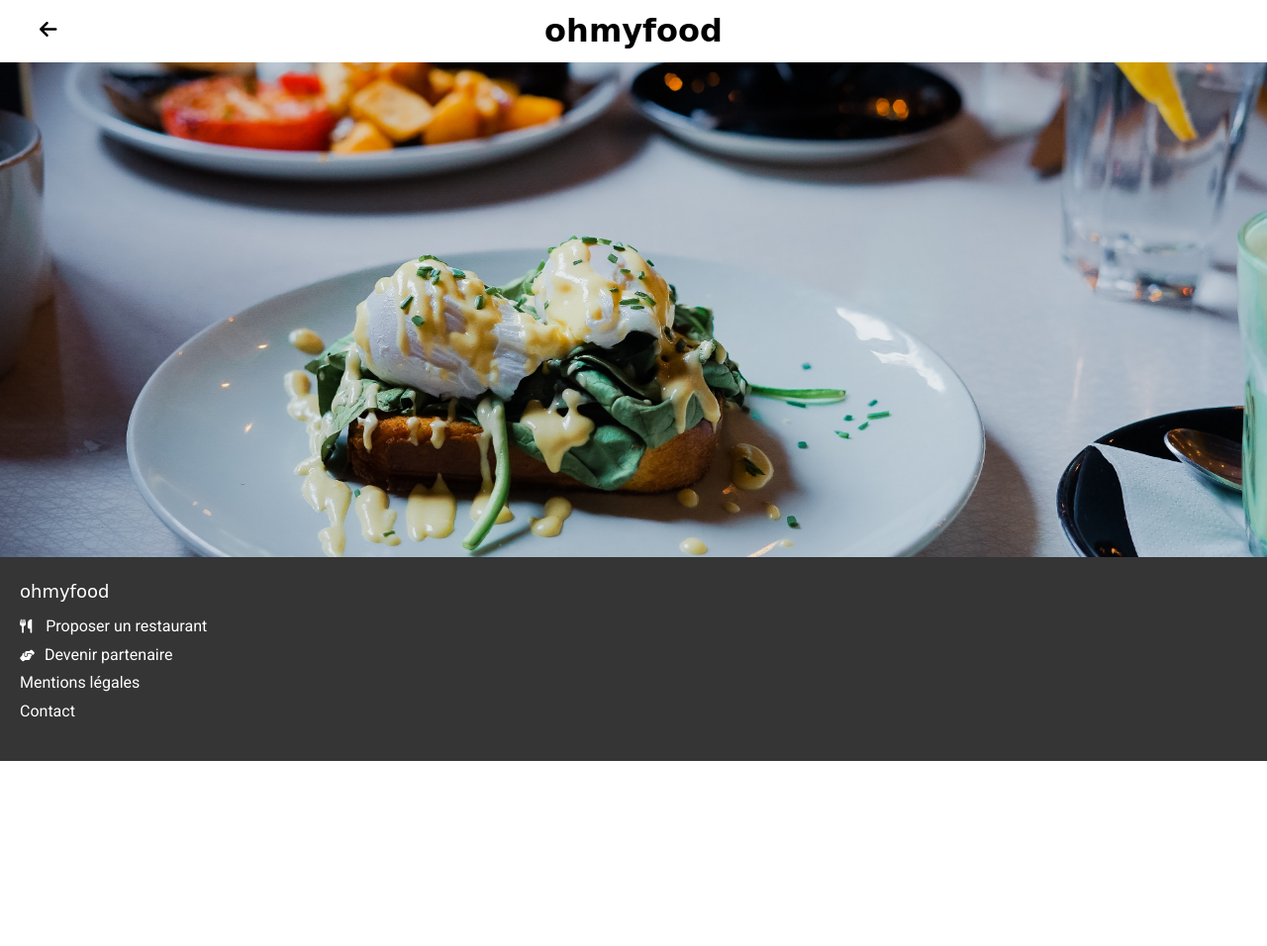
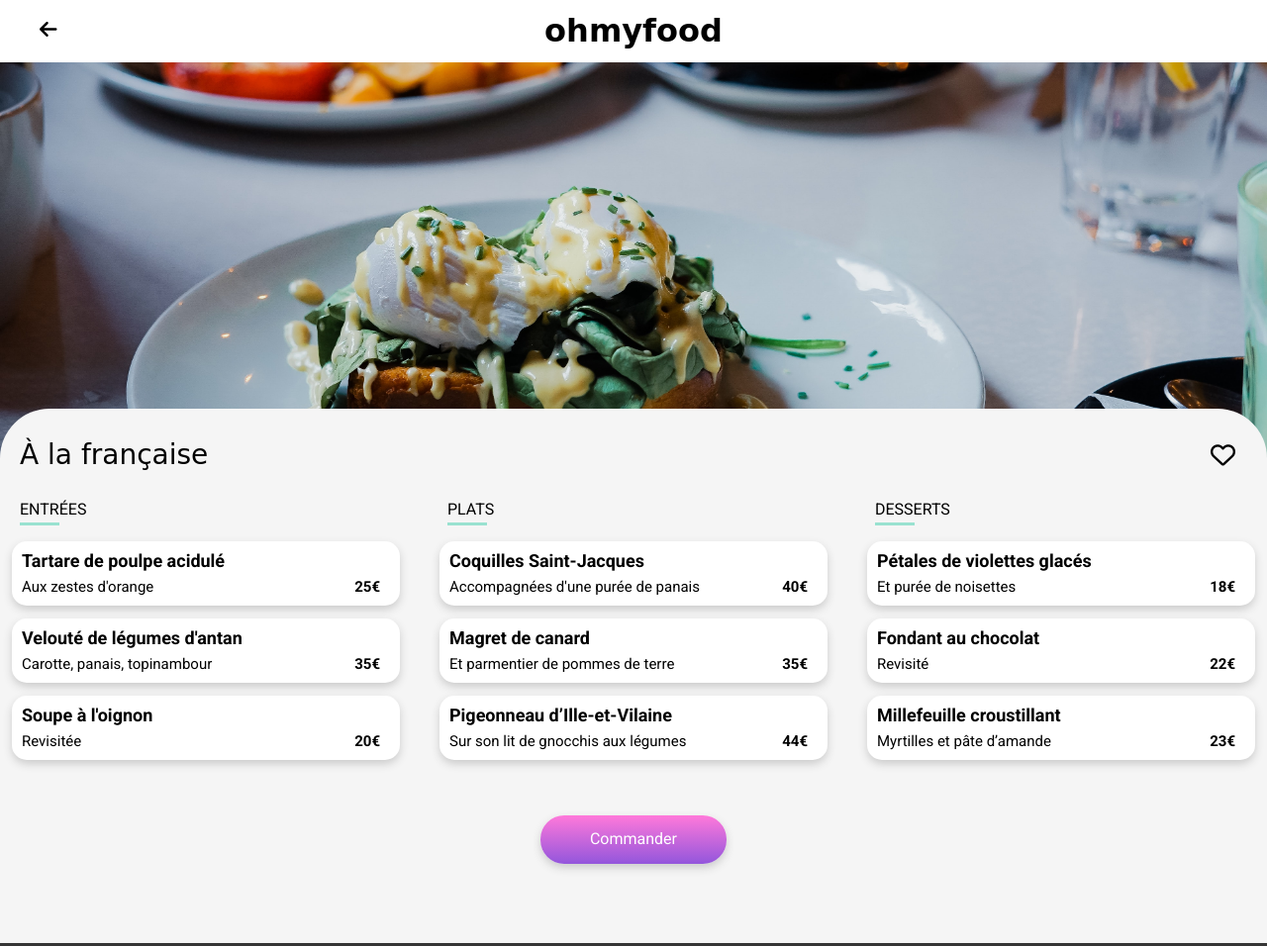
Before and after one commit to D2C45/DanielDeCarvalho_3_08032022, a website: page menus/alafrancaise.html in a window 1280 px wide. Shown: the top 956 px of the page at 99% size. Before the commit the page ends 800 px from the top, so only its background shows below. Drawn offline with Linux system fonts and the light colour scheme; a web font is replaced by a local one.

Commit message:
V1.1.0: Add menu section on restaurant page

```diff
--- a/menus/alafrancaise.html
+++ b/menus/alafrancaise.html
@@ -6,7 +6,7 @@
     <script src="https://kit.fontawesome.com/1d03da1a60.js" crossorigin="anonymous"></script>
     <link rel="icon" href="../img/logo/ohmyfood.png">
     <link rel="stylesheet" href="../style.css" />
-    <title>ohmyfood - Menu - A la française</title>
+    <title>ohmyfood - Menu - À la française</title>
 </head>
 <body>
     <header>
@@ -18,6 +18,95 @@
     <section class="picture">
         <img src="../img/restaurants/toa-heftiba-DQKerTsQwi0-unsplash.jpg" alt="Plat du restaurant À la française à Cité Rouge" class="picture__img">
     </section>
+    <main class="menu">
+        <header class="header--menu">
+            <h2>À la française</h2>
+            <i class="far fa-heart"></i>
+        </header>
+        <section class="menu__container">
+            <div class="menu__category">
+                <h3 class="menu__title">entrées</h3>
+                <ul class="menu__list">
+                    <li class="menu__item">
+                        <h4>Tartare de poulpe acidulé</h4>
+                        <div class="menu__info">
+                            <p>Aux zestes d'orange</p>
+                            <strong>25€</strong>
+                        </div>
+                    </li>
+                    <li class="menu__item">
+                        <h4>Velouté de légumes d'antan</h4>
+                        <div class="menu__info">
+                            <p>Carotte, panais, topinambour</p>
+                            <strong>35€</strong>
+                        </div>
+                    </li>
+                    <li class="menu__item">
+                        <h4>Soupe à l'oignon</h4>
+                        <div class="menu__info">
+                            <p>Revisitée</p>
+                            <strong>20€</strong>
+                        </div>
+                    </li>
+                </ul>
+            </div>
+            <div class="menu__category">
+                <h3 class="menu__title">plats</h3>
+                <ul class="menu__list">
+                    <li class="menu__item">
+                        <h4>Coquilles Saint-Jacques</h4>
+                        <div class="menu__info">
+                            <p>Accompagnées d'une purée de panais</p>
+                            <strong>40€</strong>
+                        </div>
+                    </li>
+                    <li class="menu__item">
+                        <h4>Magret de canard</h4>
+                        <div class="menu__info">
+                            <p>Et parmentier de pommes de terre</p>
+                            <strong>35€</strong>
+                        </div>
+                    </li>
+                    <li class="menu__item">
+                        <h4>Pigeonneau d’Ille-et-Vilaine</h4>
+                        <div class="menu__info">
+                            <p>Sur son lit de gnocchis aux légumes</p>
+                            <strong>44€</strong>
+                        </div>
+                    </li>
+                </ul>
+            </div>
+            <div class="menu__category">
+                <h3 class="menu__title">desserts</h3>
+                <ul class="menu__list">
+                    <li class="menu__item">
+                        <h4>Pétales de violettes glacés</h4>
+                        <div class="menu__info">
+                            <p>Et purée de noisettes</p>
+                            <strong>18€</strong>
+                        </div>
+                    </li>
+                    <li class="menu__item">
+                        <h4>Fondant au chocolat</h4>
+                        <div class="menu__info">
+                            <p>Revisité</p>
+                            <strong>22€</strong>
+                        </div>
+                    </li>
+                    <li class="menu__item">
+                        <h4>Millefeuille croustillant</h4>
+                        <div class="menu__info">
+                            <p>Myrtilles et pâte d’amande</p>
+                            <strong>23€</strong>
+                        </div>
+                    </li>
+                </ul>
+            </div>
+        </section>
+        <div class="menu__order">
+            <button class="btn btn--order">Commander</button>
+        </div>
+    </main>
     <footer class="footer">
         <div class="footer__container">
             <h1 class="footer__logo">ohmyfood</h1>
--- a/sass/components/_buttons.scss
+++ b/sass/components/_buttons.scss
@@ -6,4 +6,7 @@
     border-radius: 24px;
     padding: 15px 20px;
     cursor: pointer;
+    &--order{
+        padding: 15px 50px;
+    }
 }
--- /dev/null
+++ b/sass/layout/_menu.scss
@@ -0,0 +1,96 @@
+.header--menu{
+    font-family: 'shrikhand', cursive;
+    display: flex;
+    justify-content: space-between;
+    align-items: baseline;
+    padding: 30px 20px;
+    h2{
+        font-size: 28px;
+        font-weight: 500;
+    }
+}
+
+.menu{
+    position: relative;
+    display: flex;
+    flex-direction: column;
+    width: 100%;
+    max-width: 1400px;
+    margin: auto;
+    margin-top: -50px;
+    border-radius: 50px 50px 0 0;
+    background-color: lighten($color: $black-color, $amount: 96%);
+
+    &__container{
+        display: flex;
+        flex-direction: column;
+        gap: 30px;
+        padding: 0 12px;
+        @media screen and (min-width: 992px){
+            flex-direction: row;
+            gap: 40px;
+        }
+    }
+
+    &__title{
+            display: flex;
+            flex-direction: column;
+            text-transform: uppercase;
+            font-size: 16px;
+            font-weight: 400;
+            padding-left: 8px;
+            &::after{
+                content: "";
+                width: 40px;
+                height: 3px;
+                background-color: $tertiary-color;
+                margin-top: 4px;
+            }
+    }
+
+    &__list{
+        display: flex;
+        flex-direction: column;
+        padding: 0;
+        gap: 13px;
+    }
+
+    &__item{
+        display: flex;
+        flex-direction: column;
+        justify-content: space-between;
+        background-color: #fff;
+        box-shadow: 0px 4px 8px lighten($color: $black-color, $amount: 80%);
+        height: 65px;
+        border-radius: 15px;
+        padding: 10px 20px 10px 10px;
+        font-size: 15px;
+        h4{
+            font-size: 18px;
+            font-weight: 600;
+        }
+    }
+
+    &__info{
+        display: flex;
+        justify-content: space-between;
+        p{
+            overflow: hidden;
+            white-space: nowrap;
+            text-overflow: ellipsis;
+            padding-right: 10px;
+        }
+
+    }
+
+    &__order{
+        display: flex;
+        justify-content: center;
+        padding: 40px 0 80px 0;
+    }
+
+    &__category{
+        flex: 1;
+        min-width: 296px;
+    }
+}
--- a/sass/layout/_picture.scss
+++ b/sass/layout/_picture.scss
@@ -1,7 +1,7 @@
 .picture{
     display: flex;
     min-height: 260px;
-    max-height: 500px;
+    max-height: 400px;
     &__img{
         flex: 1;
         width: 100%;
--- a/sass/main.scss
+++ b/sass/main.scss
@@ -15,3 +15,4 @@
 @import "./layout/restaurants";
 @import "./layout/footer";
 @import "./layout/picture";
+@import "./layout/menu";
```
Also changed, not shown: style.css, 1 other file.
